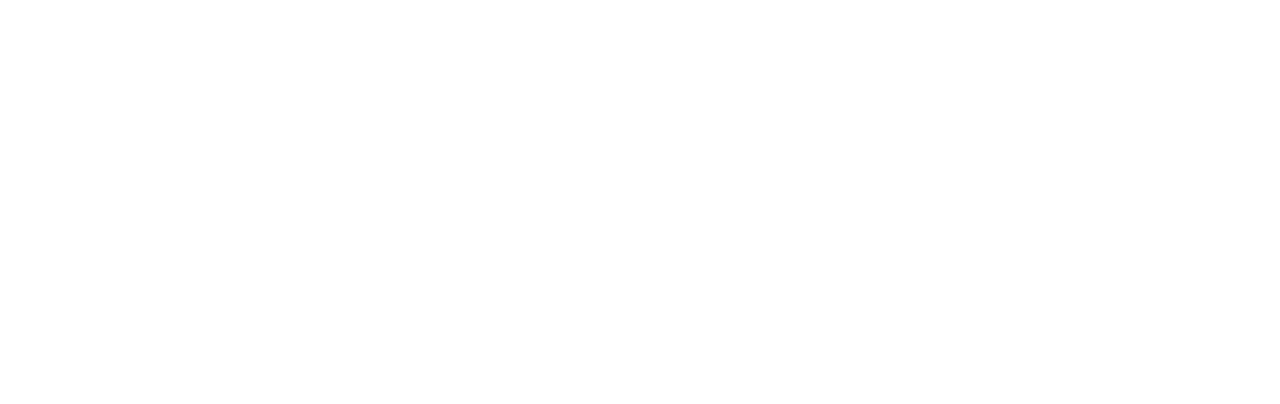
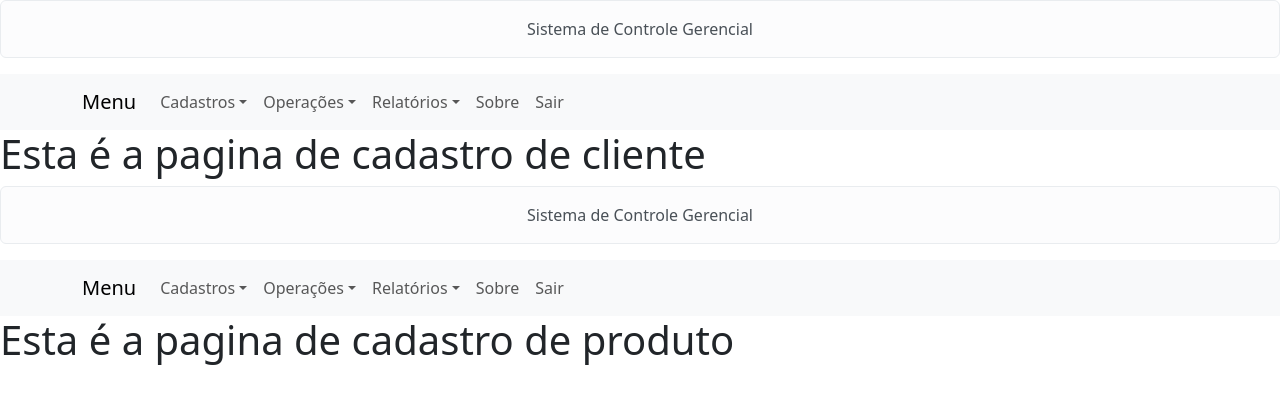
Before and after one commit to magnus012/sistema, a React (Create React App) app: page / in a window 1280 px wide. Shown: the top 404 px of the page. Built offline with nearby package versions, Linux system fonts and the light colour scheme.

Commit message:
desenvolvendo componentes de layout

```diff
--- a/package.json
+++ b/package.json
@@ -6,7 +6,9 @@
     "@testing-library/jest-dom": "^5.17.0",
     "@testing-library/react": "^13.4.0",
     "@testing-library/user-event": "^13.5.0",
+    "bootstrap": "^5.3.3",
     "react": "^18.3.1",
+    "react-bootstrap": "^2.10.4",
     "react-dom": "^18.3.1",
     "react-scripts": "5.0.1",
     "web-vitals": "^2.1.4"
--- a/src/App.js
+++ b/src/App.js
@@ -1,7 +1,13 @@
+import Pagina from "./components/layouts/Pagina";
 function App() {
   return (
     <div className="App">
-
+      <Pagina>
+        <h1>Esta é a pagina de cadastro de cliente</h1>
+      </Pagina>
+      <Pagina>
+        <h1>Esta é a pagina de cadastro de produto</h1>
+      </Pagina>
     </div>
   );
 }
--- /dev/null
+++ b/src/components/layouts/Cabecalho.jsx
@@ -0,0 +1,8 @@
+import { Alert } from "react-bootstrap";
+export default function Cabecalho(props)
+{
+    //método render
+    return(
+        <Alert className={"text-center"} variant="light">{props.titulo || "Título não fornecido"}</Alert>
+    );
+}
--- /dev/null
+++ b/src/components/layouts/Menu.jsx
@@ -0,0 +1,34 @@
+import { Container, Nav, Navbar, NavDropdown } from "react-bootstrap";
+export default function Menu(props) {
+    return (
+        <Navbar expand="lg" className="bg-body-tertiary">
+            <Container>
+                <Navbar.Brand href="#home">Menu</Navbar.Brand>
+                <Navbar.Toggle aria-controls="basic-navbar-nav" />
+                <Navbar.Collapse id="basic-navbar-nav">
+                    <Nav className="me-auto">
+                        <NavDropdown title="Cadastros" id="basic-nav-dropdown">
+                            <NavDropdown.Item href="#action/3.1">Clientes</NavDropdown.Item>
+                            <NavDropdown.Item href="#action/3.1">Fornecedores</NavDropdown.Item>
+                            <NavDropdown.Item href="#action/3.1">Produtos</NavDropdown.Item>
+                            <NavDropdown.Item href="#action/3.1">Categorias</NavDropdown.Item>
+                        </NavDropdown>
+                        <NavDropdown title="Operações" id="basic-nav-dropdown">
+                            <NavDropdown.Item href="#action/3.1">Compra</NavDropdown.Item>
+                            <NavDropdown.Item href="#action/3.1">Venda</NavDropdown.Item>
+                        </NavDropdown>
+                        <NavDropdown title="Relatórios" id="basic-nav-dropdown">
+                            <NavDropdown.Item href="#action/3.1">Clientes</NavDropdown.Item>
+                            <NavDropdown.Item href="#action/3.1">Fornecedores</NavDropdown.Item>
+                            <NavDropdown.Item href="#action/3.1">Estoque</NavDropdown.Item>
+                            <NavDropdown.Item href="#action/3.1">Vendas</NavDropdown.Item>
+                            <NavDropdown.Item href="#action/3.1">Compras</NavDropdown.Item>
+                        </NavDropdown>
+                        <Nav.Link href="#home">Sobre</Nav.Link>
+                        <Nav.Link href="#home">Sair</Nav.Link>
+                    </Nav>
+                </Navbar.Collapse>
+            </Container>
+        </Navbar>
+    );
+}
--- /dev/null
+++ b/src/components/layouts/Pagina.jsx
@@ -0,0 +1,15 @@
+import Cabecalho from "./Cabecalho";
+import Menu from "./Menu";
+export default function Pagina(props)
+{
+    return(
+        <>
+        <Cabecalho titulo ="Sistema de Controle Gerencial"/>
+        <Menu/>
+        {
+            props.children
+        }
+        </>
+
+    );
+}
--- a/src/index.js
+++ b/src/index.js
@@ -1,6 +1,7 @@
 import React from 'react';
 import ReactDOM from 'react-dom/client';
 import App from './App';
+import 'bootstrap/dist/css/bootstrap.min.css'
 
 const root = ReactDOM.createRoot(document.getElementById('root'));
 root.render(
```
Also changed, not shown: 1 other file (tests, documents, lock files or other folders).
